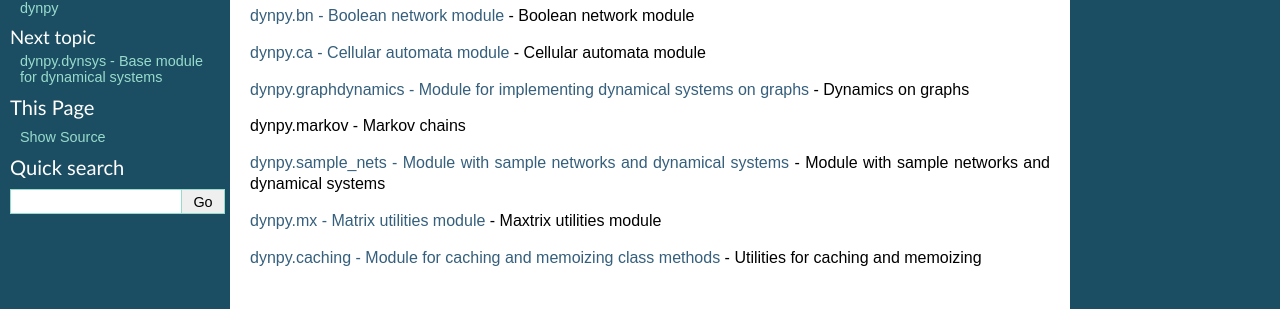
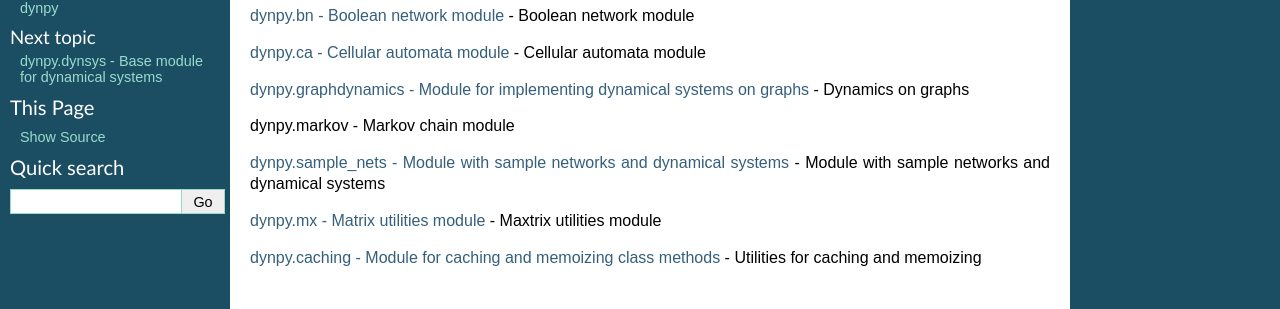
Before and after one commit to artemyk/dynpy, a Sphinx documentation site: the page built from docs/dynpy.rst, in a window 1280 px wide. Shown: the part 143-452 px from the top of the page. Built offline with Sphinx 7.4.7, drawn with Linux system fonts in a browser that asks for light colours; formulas are drawn with MathJax 3; pages that are not in the unit, such as notebooks, are missing from menus.

Commit message:
Doc fixes

```diff
--- a/docs/dynpy.rst
+++ b/docs/dynpy.rst
@@ -10,7 +10,7 @@ Submodules
 
 :doc:`dynpy.graphdynamics` - Dynamics on graphs
 
-:doc:`dynpy.markov` - Markov chains
+:doc:`dynpy.markov` - Markov chain module
 
 :doc:`dynpy.sample_nets` - Module with sample networks and dynamical systems
 
```
